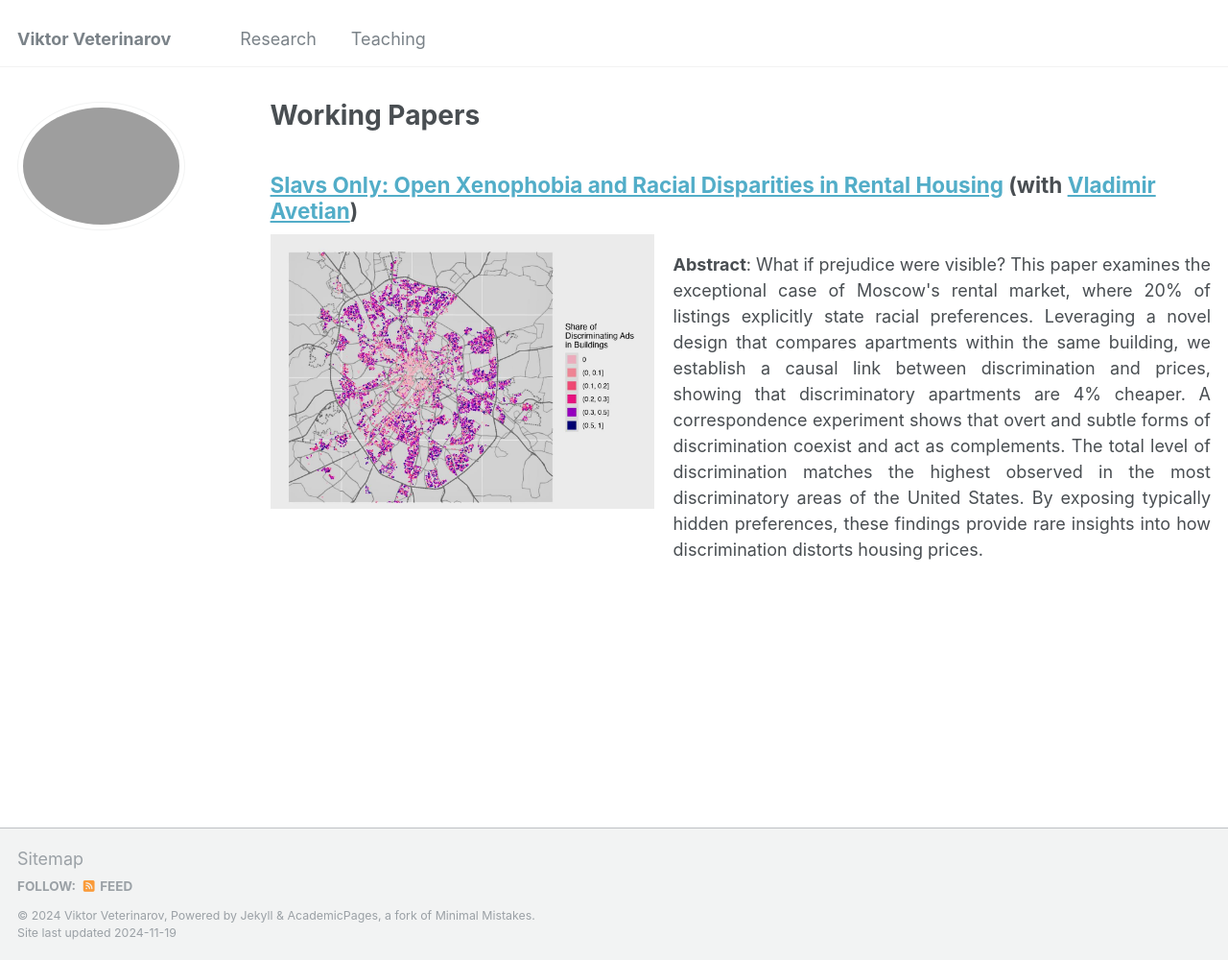
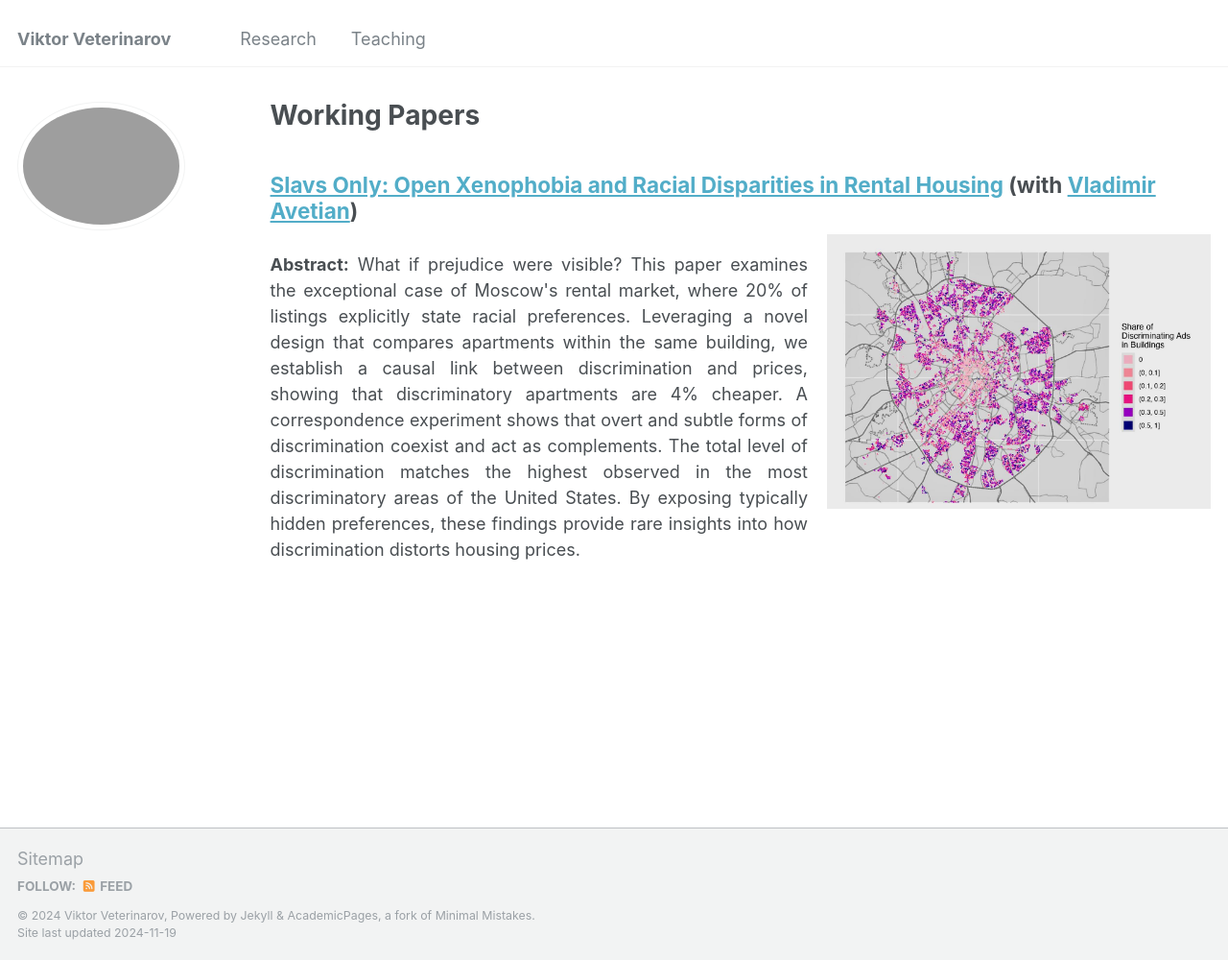
Before and after one commit to viktorveterinarov/viktorveterinarov.github.io, a Jekyll site: the page built from _pages/publications.md, in a window 1280 px wide and 1000 px high. Shown: the whole window at 96% size. Built offline with Jekyll 4.4.1, drawn with Linux system fonts in a browser that asks for light colours.

Commit message:
Update publications.md

```diff
--- a/_pages/publications.md
+++ b/_pages/publications.md
@@ -10,9 +10,9 @@ author_profile: true
 <a href="https://papers.ssrn.com/sol3/papers.cfm?abstract_id=4983808" target="_blank">Slavs Only: Open Xenophobia and Racial Disparities in Rental Housing</a> (with <a href="https://vladimir-avetian.github.io/" target="_blank">Vladimir Avetian</a>)
 -----
 
-<div style="display: flex; align-items: flex-start;">
-       <img src="/images/map_dots_cat.jpg" alt="Viktor" style="width: 400px; margin-right: 20px;">
-  <div>
- <p align="justify"><b>Abstract</b>: What if prejudice were visible? This paper examines the exceptional case of Moscow's rental market, where 20% of listings explicitly state racial preferences. Leveraging a novel design that compares apartments within the same building, we establish a causal link between discrimination and prices, showing that discriminatory apartments are 4% cheaper. A correspondence experiment shows that overt and subtle forms of discrimination coexist and act as complements. The total level of discrimination matches the highest observed in the most discriminatory areas of the United States. By exposing typically hidden preferences, these findings provide rare insights into how discrimination distorts housing prices.</p>
+<div style="display: flex; align-items: flex-start; justify-content: space-between;">
+  <div style="flex: 1;">
+    <p align="justify"><b>Abstract:</b> What if prejudice were visible? This paper examines the exceptional case of Moscow's rental market, where 20% of listings explicitly state racial preferences. Leveraging a novel design that compares apartments within the same building, we establish a causal link between discrimination and prices, showing that discriminatory apartments are 4% cheaper. A correspondence experiment shows that overt and subtle forms of discrimination coexist and act as complements. The total level of discrimination matches the highest observed in the most discriminatory areas of the United States. By exposing typically hidden preferences, these findings provide rare insights into how discrimination distorts housing prices.</p>
   </div>
+  <img src="/images/map_dots_cat.jpg" alt="Viktor" style="width: 400px; margin-left: 20px;">
 </div>
```
